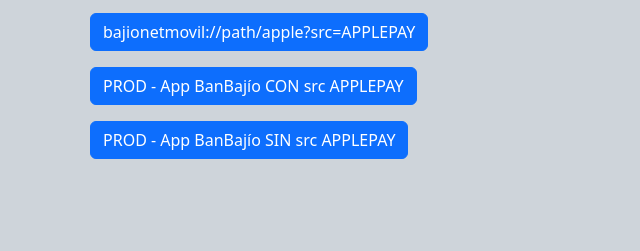
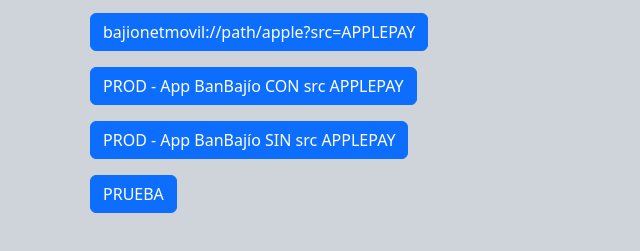
Before and after one commit to gonzalopantoja88/deeplink, a plain HTML site: page index.html in a window 1280 px wide. Shown: the part 105-356 px from the top of the page, without its empty margins (0-640 px from the left). Drawn offline with nearby package versions, Linux system fonts and the light colour scheme.

Commit message:
Update index.html

```diff
--- a/index.html
+++ b/index.html
@@ -22,6 +22,9 @@
             <div class="col-12">
                 <a href="bajionetmovil://path/apple?" class="btn btn-primary m-2">PROD - App BanBaj&iacute;o SIN src APPLEPAY</a>
             </div>
+            <div class="col-12">
+                <a href="" class="btn btn-primary m-2">PRUEBA</a>
+            </div>
         </div>
     </div>
     <script src="https://cdn.jsdelivr.net/npm/bootstrap@5.3.0-alpha1/dist/js/bootstrap.bundle.min.js" integrity="sha384-w76AqPfDkMBDXo30jS1Sgez6pr3x5MlQ1ZAGC+nuZB+EYdgRZgiwxhTBTkF7CXvN" crossorigin="anonymous"></script>
```
